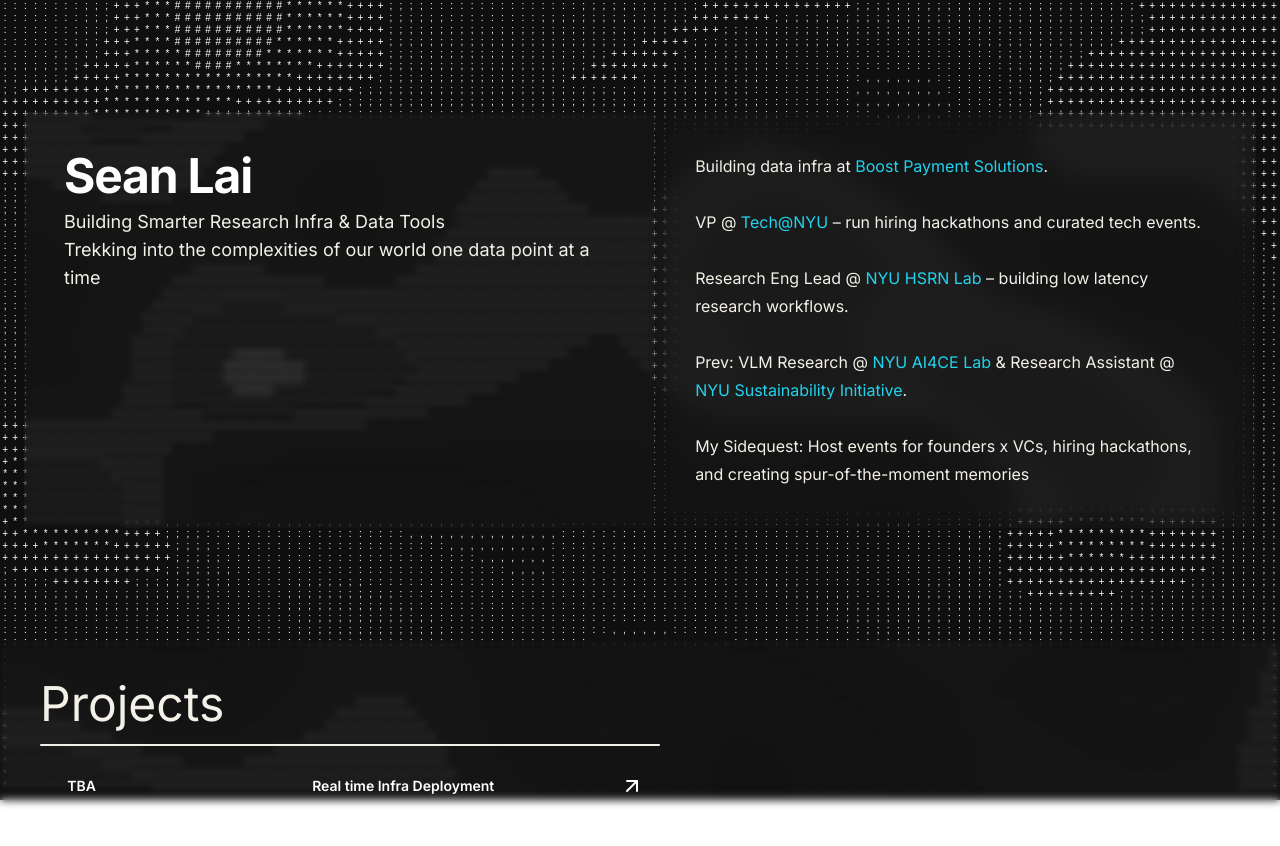
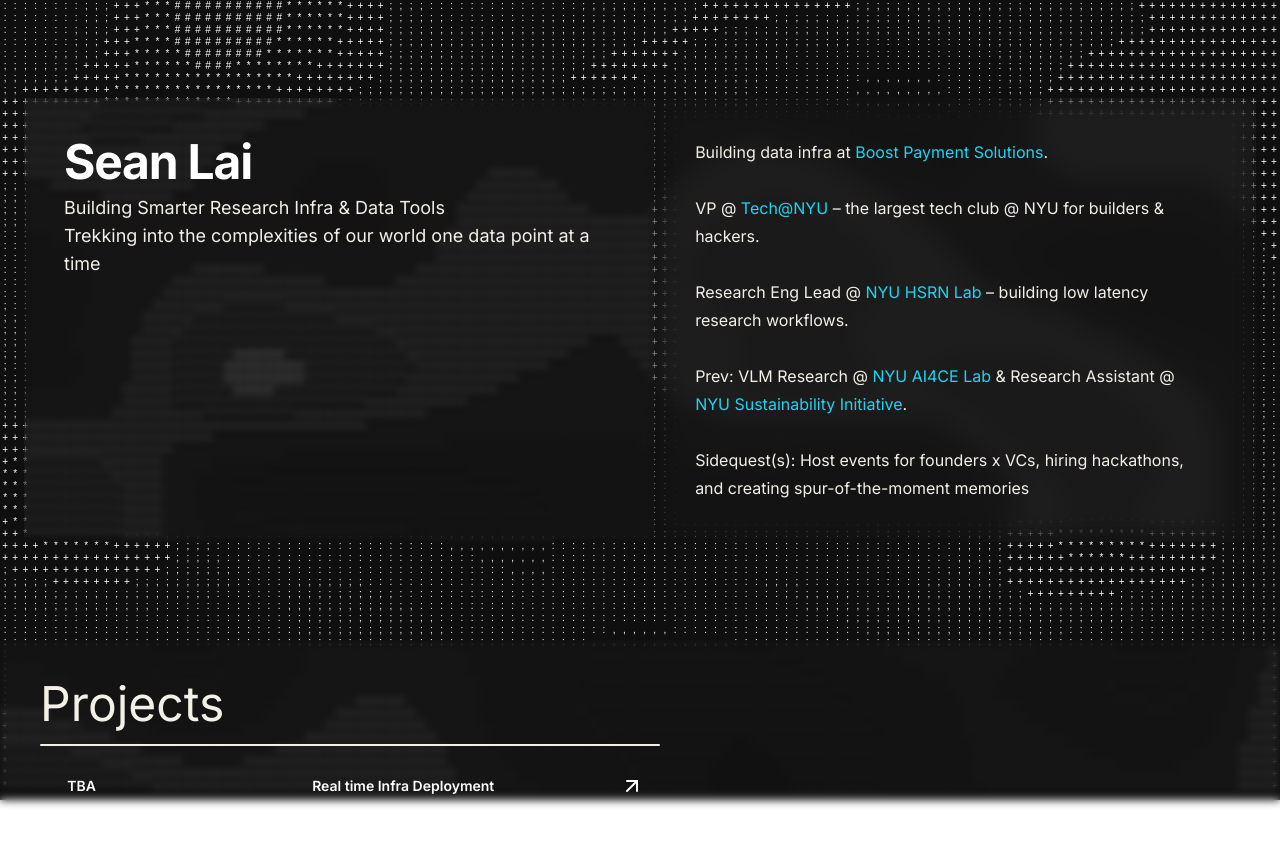
Before and after one commit to sean-lai-sh/sshlai, a Next.js app: page / in a window 1280 px wide. Shown: the top 846 px of the page. Built offline with nearby package versions, Linux system fonts and the light colour scheme.

Commit message:
name changes

```diff
--- a/components/landing/Hero.tsx
+++ b/components/landing/Hero.tsx
@@ -54,7 +54,7 @@
         <AnimatedLink href="https://www.techatnyu.org">
           Tech@NYU
         </AnimatedLink>{' '}
-        – run hiring hackathons and curated tech events.
+        – the largest tech club @ NYU for builders & hackers.
         <br />
         <br />
         Research Eng Lead @{' '}
@@ -74,7 +74,7 @@
         </AnimatedLink>.
         <br />
         <br />
-        My Sidequest: Host events for founders x VCs, hiring hackathons, and creating spur-of-the-moment memories
+        Sidequest(s): Host events for founders x VCs, hiring hackathons, and creating spur-of-the-moment memories
       </p>
 
 
--- a/components/ui/AnimatedLink.tsx
+++ b/components/ui/AnimatedLink.tsx
@@ -26,7 +26,7 @@
         {children}
       </span>
       <motion.span
-        className="absolute bottom-0 left-0 h-[1px] bg-cyan-400 origin-left scale-x-0 group-hover:scale-x-100 duration-700 ease-in-out transition-all"
+        className="absolute bottom-0 left-0 h-[1px] bg-cyan-400 origin-left scale-x-0 group-hover:scale-x-100 duration-500 ease-in-out transition-all"
         // transition={{
         //   duration: 0.3,
         //   ease: "easeInOut"
```
